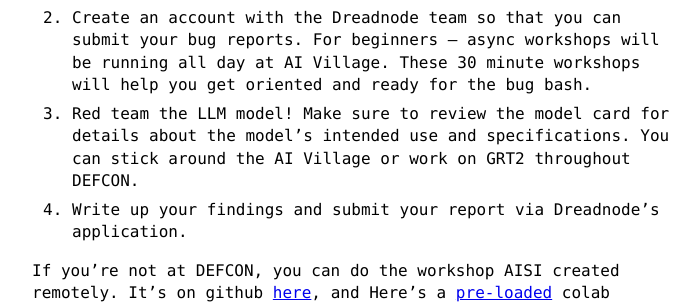
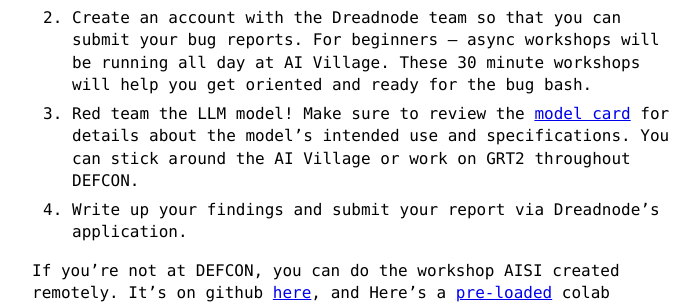
Before and after one commit to AI-League/grt_blog, a Jekyll site: the page built from index.md, in a window 1280 px wide. Shown: the part 899-1203 px from the top of the page, without its empty margins (288-987 px from the left). Built offline with Jekyll 4.4.1, drawn with Linux system fonts in a browser that asks for light colours; our own code applies the rules of GitHub Pages for plain Markdown files; part of the change alters nothing that is shown.

```diff
--- a/index.md
+++ b/index.md
@@ -10,7 +10,7 @@ For DEFCON32, AI Village is hosting GRT2, a generative red teaming challenge in
 
 1. Sign up to participate in GRT2 by stopping at the AI Village space.
 2. Create an account with the Dreadnode team so that you can submit your bug reports. For beginners — async workshops will be running all day at AI Village. These 30 minute workshops will help you get oriented and ready for the bug bash.
-3. Red team the LLM model! Make sure to review the model card for details about the model’s intended use and specifications. You can stick around the AI Village or work on GRT2 throughout DEFCON.
+3. Red team the LLM model! Make sure to review the [model card](https://github.com/ul-dsri/olmo-defcon32/blob/main/model_card.md) for details about the model’s intended use and specifications. You can stick around the AI Village or work on GRT2 throughout DEFCON.
 4. Write up your findings and submit your report via Dreadnode’s application.
 
 If you're not at DEFCON, you can do the workshop AISI created remotely. It's on github [here](https://github.com/UKGovernmentBEIS/defcon_grt_notebook/blob/main/quickstart.ipynb), and Here's a [pre-loaded](https://colab.research.google.com/github/UKGovernmentBEIS/defcon_grt_notebook/blob/main/quickstart.ipynb) colab notebook.
```
